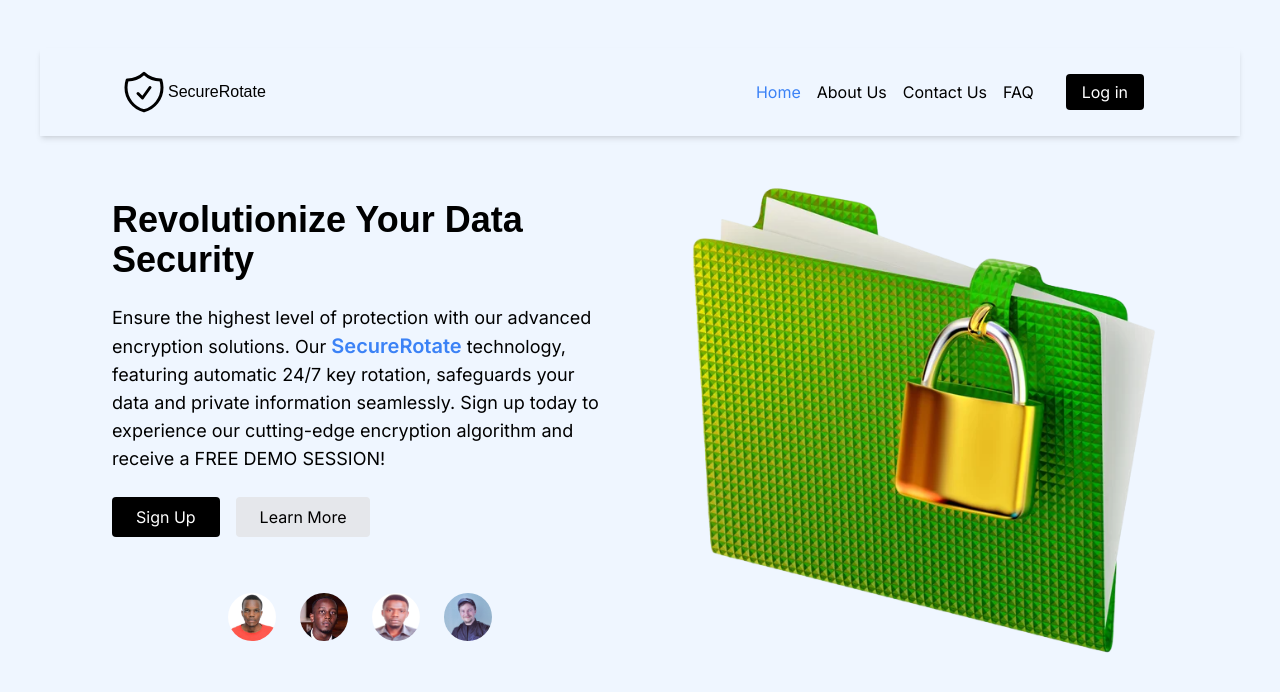
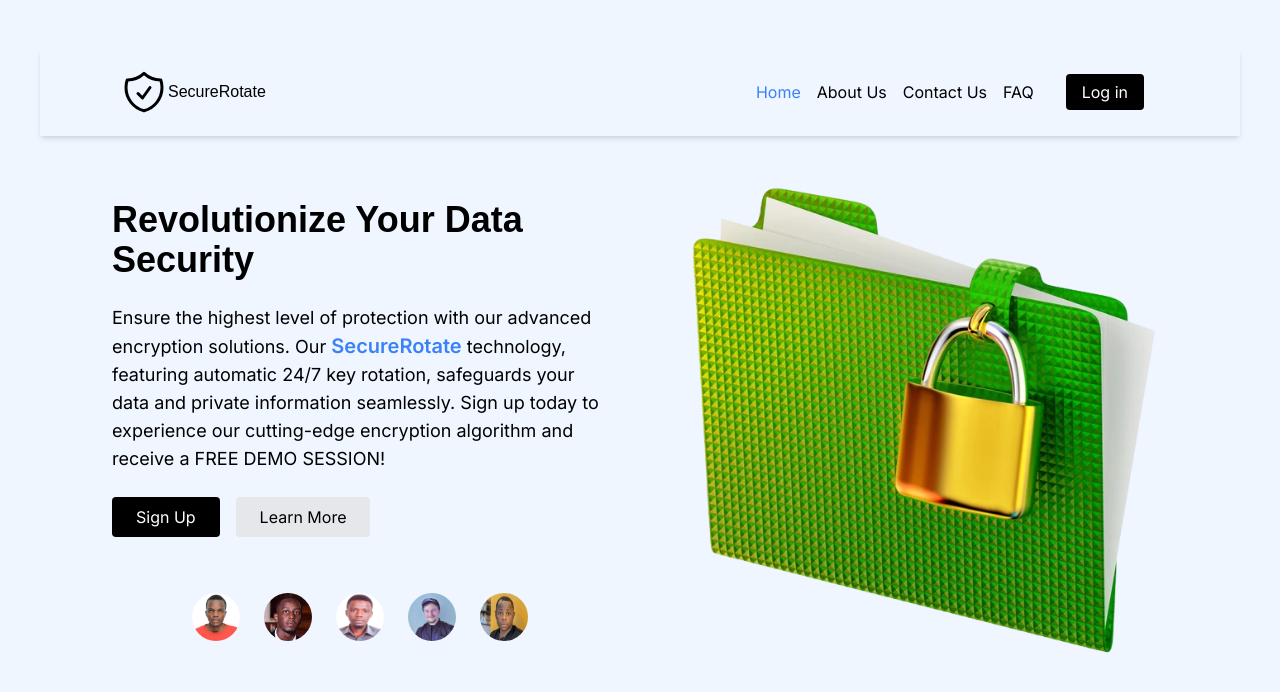
Before and after one commit to kips-hubs/next22, a Next.js app: page / in a window 1280 px wide. Shown: the top 692 px of the page. Built offline with nearby package versions, Linux system fonts and the light colour scheme; a web font is replaced by a local one.

Commit message:
image updates

```diff
--- a/src/app/page.tsx
+++ b/src/app/page.tsx
@@ -47,6 +47,8 @@ export default function Page() {
               <Image src="/members/Emmma2.jpg" alt="Member 2" width={60} height={60} className="h-12 w-12 rounded-3xl" />
               <Image src="/members/allan.jpg" alt="Member 3" width={60} height={60} className="h-12 w-12 rounded-3xl" />
               <Image src="/members/quin.png" alt="Member 4" width={60} height={60} className="h-12 w-12 rounded-3xl" />
+              <Image src="/members/gift.jpg" alt="Member 4" width={60} height={60} className="h-12 w-12 rounded-3xl" />
+
             </div>
           </section>
 
```
Also changed, not shown: public/members/gift.jpg (added).
